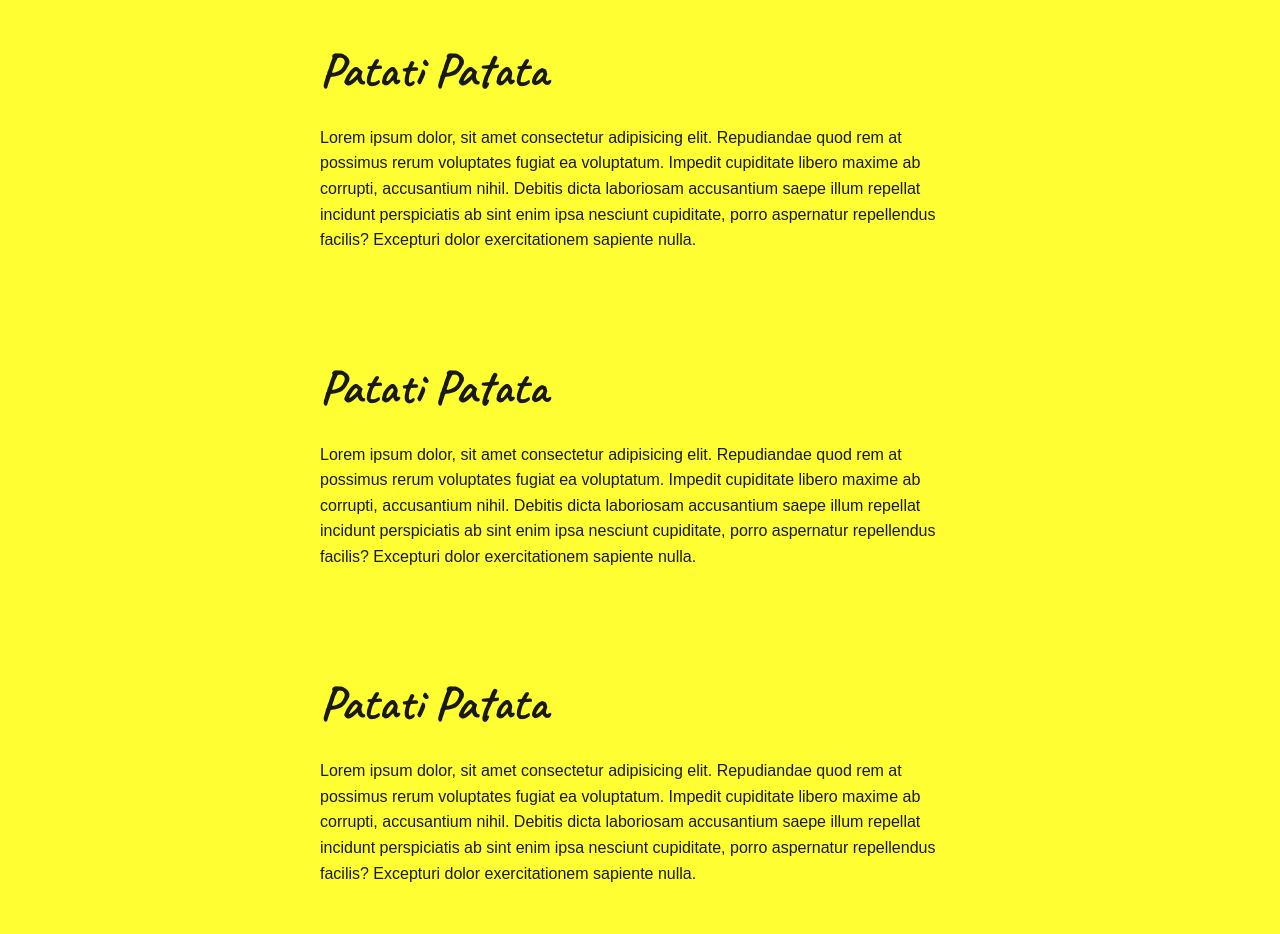
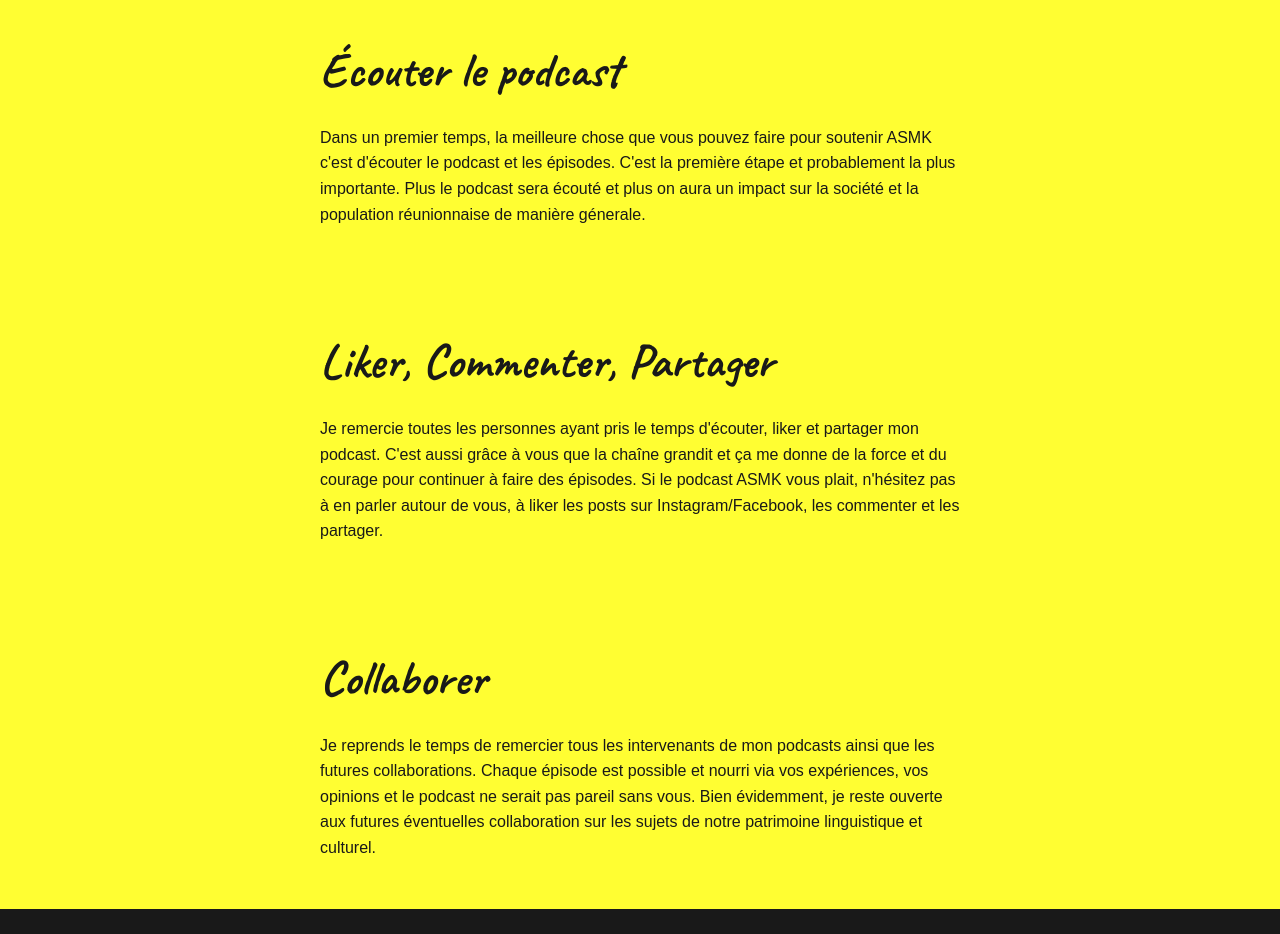
Before and after one commit to TerryGrimoire/ASMK, a React (Vite) app: page /Fans in a window 1280 px wide. Shown: the part 320-1254 px from the top of the page. Built offline with nearby package versions, Linux system fonts and the light colour scheme.

Commit message:
adding content to alle dit partout

```diff
--- a/src/data/episodes.js
+++ b/src/data/episodes.js
@@ -2,7 +2,8 @@ const episodes = [
   {
     id: 0,
     title: "Bande annonce ASMK",
-
+    src: "",
+    alt: "",
     subEpisode: [
       {
         subId: 1,
@@ -16,6 +17,8 @@ const episodes = [
   {
     id: 1,
     title: "Retour au péi",
+    src: "https://images.france.fr/zeaejvyq9bhj/6WF1c1FX5pVxfoaOHZsKy9/3e49bcdfddaccd61cf6c649717adfa75/montagne_mafate79_sentier_cap_noir_-_CREDIT_IRT_-_frog_974_photographies_dts_06_2018.jpg?w=1120&h=490&q=70&fl=progressive&fit=fill",
+    alt: "cirques de La Réunion",
     subEpisode: [
       {
         subId: 1,
@@ -43,6 +46,8 @@ const episodes = [
   {
     id: 2,
     title: "Nout Langkozé Kréol",
+    src: "https://www.villaote.com/wp-content/uploads/2018/07/creole-reunionnais.jpg",
+    alt: "dictons en créole réunionnais",
     subEpisode: [
       {
         subId: 1,
--- a/src/pages/Fans.jsx
+++ b/src/pages/Fans.jsx
@@ -12,39 +12,38 @@ function Fans() {
         <title>Atas Sintir Met Kask | Allé dit partou</title>
         <link rel="canonical" href="http://mysite.com/Fans" />
       </Helmet>
-      <h1>On parle de nous</h1>
+      <h1>Nous aider</h1>
       <article className="flex-col">
-        <h2>Patati Patata</h2>
+        <h2>Écouter le podcast</h2>
         <p>
-          Lorem ipsum dolor, sit amet consectetur adipisicing elit. Repudiandae
-          quod rem at possimus rerum voluptates fugiat ea voluptatum. Impedit
-          cupiditate libero maxime ab corrupti, accusantium nihil. Debitis dicta
-          laboriosam accusantium saepe illum repellat incidunt perspiciatis ab
-          sint enim ipsa nesciunt cupiditate, porro aspernatur repellendus
-          facilis? Excepturi dolor exercitationem sapiente nulla.
+          Dans un premier temps, la meilleure chose que vous pouvez faire pour
+          soutenir ASMK c'est d'écouter le podcast et les épisodes. C'est la
+          première étape et probablement la plus importante. Plus le podcast
+          sera écouté et plus on aura un impact sur la société et la population
+          réunionnaise de manière génerale.
         </p>
       </article>
 
       <article className="flex-col">
-        <h2>Patati Patata</h2>
+        <h2>Liker, Commenter, Partager</h2>
         <p>
-          Lorem ipsum dolor, sit amet consectetur adipisicing elit. Repudiandae
-          quod rem at possimus rerum voluptates fugiat ea voluptatum. Impedit
-          cupiditate libero maxime ab corrupti, accusantium nihil. Debitis dicta
-          laboriosam accusantium saepe illum repellat incidunt perspiciatis ab
-          sint enim ipsa nesciunt cupiditate, porro aspernatur repellendus
-          facilis? Excepturi dolor exercitationem sapiente nulla.
+          Je remercie toutes les personnes ayant pris le temps d'écouter, liker
+          et partager mon podcast. C'est aussi grâce à vous que la chaîne
+          grandit et ça me donne de la force et du courage pour continuer à
+          faire des épisodes. Si le podcast ASMK vous plait, n'hésitez pas à en
+          parler autour de vous, à liker les posts sur Instagram/Facebook, les
+          commenter et les partager.
         </p>
       </article>
       <article className="flex-col">
-        <h2>Patati Patata</h2>
+        <h2>Collaborer</h2>
         <p>
-          Lorem ipsum dolor, sit amet consectetur adipisicing elit. Repudiandae
-          quod rem at possimus rerum voluptates fugiat ea voluptatum. Impedit
-          cupiditate libero maxime ab corrupti, accusantium nihil. Debitis dicta
-          laboriosam accusantium saepe illum repellat incidunt perspiciatis ab
-          sint enim ipsa nesciunt cupiditate, porro aspernatur repellendus
-          facilis? Excepturi dolor exercitationem sapiente nulla.
+          Je reprends le temps de remercier tous les intervenants de mon
+          podcasts ainsi que les futures collaborations. Chaque épisode est
+          possible et nourri via vos expériences, vos opinions et le podcast ne
+          serait pas pareil sans vous. Bien évidemment, je reste ouverte aux
+          futures éventuelles collaboration sur les sujets de notre patrimoine
+          linguistique et culturel.
         </p>
       </article>
     </main>
--- a/src/pages/Podcast.jsx
+++ b/src/pages/Podcast.jsx
@@ -27,6 +27,7 @@ function Podcast() {
       <section className="podcast-section">
         {episodes.map((episode) => (
           <div key={episode.id} className="episode-container">
+            <img src={episode.src} alt={episode.alt} />
             <h2>{episode.title}</h2>
             <div className="flex-col episodes-container2">
               {episode.subEpisode &&
```
